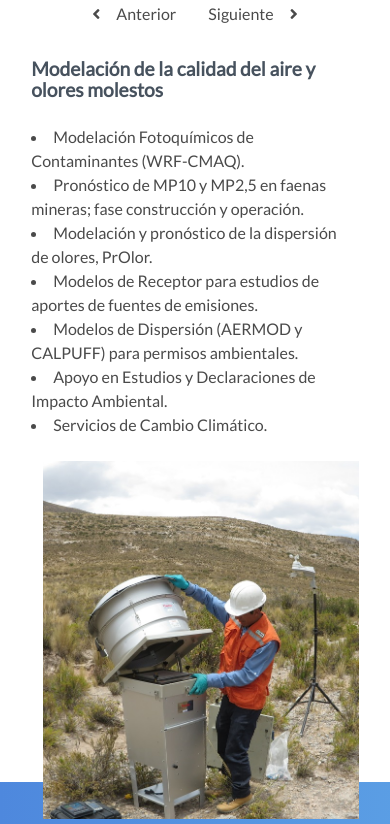
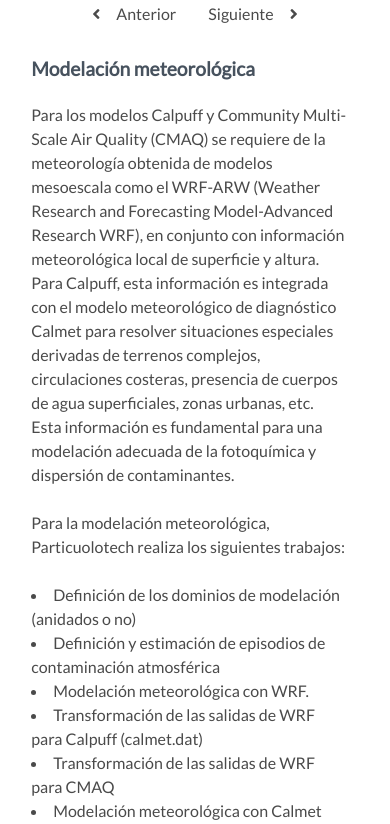
Before and after one commit to progressio-spa/particulasCL, a Vue app: page / in a window 390 px wide. Shown: the part 4060-4884 px from the top of the page. Built offline with nearby package versions, Linux system fonts and the light colour scheme.

Commit message:
CHG: se corrigen indices del carrusel

```diff
--- a/src/sections/Services.vue
+++ b/src/sections/Services.vue
@@ -30,22 +30,6 @@
 
             <div class="columns" id="columns-body" v-if="set_tab(this.tab, 8) == 0">
                 <div class="column is-half" id="left">
-                        <p class="title" style="font-size: 120%;">Modelación de la calidad del aire y olores molestos </p>
-                        <li>Modelación Fotoquímicos de Contaminantes (WRF-CMAQ).</li>
-                        <li>Pronóstico de MP10 y MP2,5 en faenas mineras; fase construcción y operación.</li>
-                        <li>Modelación y pronóstico de la dispersión de olores, PrOlor.</li>
-                        <li>Modelos de Receptor para estudios de aportes de fuentes de emisiones.</li>
-                        <li>Modelos de Dispersión (AERMOD y CALPUFF) para permisos ambientales.</li>
-                        <li>Apoyo en Estudios y Declaraciones de Impacto Ambiental.</li>
-                        <li>Servicios de Cambio Climático.</li>
-                </div>
-                <div class="column is-half" id="right">
-                    <img src="../assets/services/monitoreoAire.jpg" alt="test">
-                </div>
-            </div>
-
-            <div class="columns" id="columns-body" v-if="set_tab(this.tab, 8) == 1">
-                <div class="column is-half" id="left">
                         <p class="title" style="font-size: 120%;">Modelación meteorológica</p>
                         <p>Para los modelos Calpuff y Community Multi-Scale Air Quality (CMAQ) se requiere de la meteorología obtenida de modelos mesoescala como el WRF-ARW (Weather Research and Forecasting Model-Advanced Research WRF), en conjunto con información meteorológica local de superficie y altura. Para Calpuff, esta información es integrada con el modelo meteorológico de diagnóstico Calmet para resolver situaciones especiales derivadas de terrenos complejos, circulaciones costeras, presencia de cuerpos de agua superficiales, zonas urbanas, etc. Esta información es fundamental para una modelación adecuada de la fotoquímica y dispersión de contaminantes.</p>
                         <br>
@@ -65,6 +49,23 @@
                     <img src="../assets/services/reduccionEmisiones.jpg" alt="test">
                 </div>
             </div>
+
+            <div class="columns" id="columns-body" v-if="set_tab(this.tab, 8) == 1  ">
+                <div class="column is-half" id="left">
+                        <p class="title" style="font-size: 120%;">Modelación de la calidad del aire y olores molestos </p>
+                        <li>Modelación Fotoquímicos de Contaminantes (WRF-CMAQ).</li>
+                        <li>Pronóstico de MP10 y MP2,5 en faenas mineras; fase construcción y operación.</li>
+                        <li>Modelación y pronóstico de la dispersión de olores, PrOlor.</li>
+                        <li>Modelos de Receptor para estudios de aportes de fuentes de emisiones.</li>
+                        <li>Modelos de Dispersión (AERMOD y CALPUFF) para permisos ambientales.</li>
+                        <li>Apoyo en Estudios y Declaraciones de Impacto Ambiental.</li>
+                        <li>Servicios de Cambio Climático.</li>
+                </div>
+                <div class="column is-half" id="right">
+                    <img src="../assets/services/monitoreoAire.jpg" alt="test">
+                </div>
+            </div>
+
 
             <div class="columns" id="columns-body" v-if="set_tab(this.tab, 8) == 2">
                 <div class="column is-half" id="left">
@@ -255,12 +256,6 @@
         max-width: 100%;
     }
 
-    .color {
-        width: 100%;
-        height: 100%;
-        background-color: rgb(226, 226, 226);
-    }
-
     #columns-header {
         display: block;
     }
@@ -293,7 +288,7 @@
             padding-top: 10%;
         }
         #columns-body {
-            height: 700px;
+            height: 1500px;
         }
     }
 </style>
```
